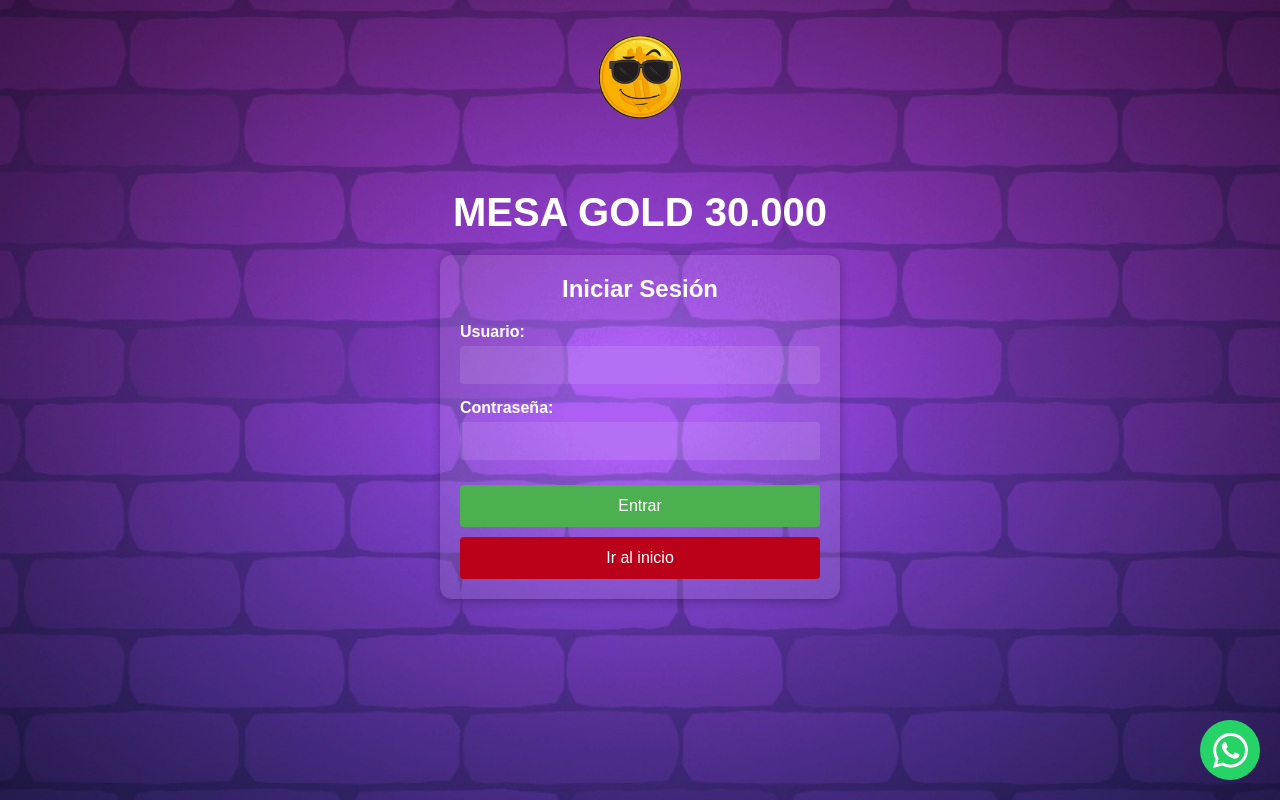
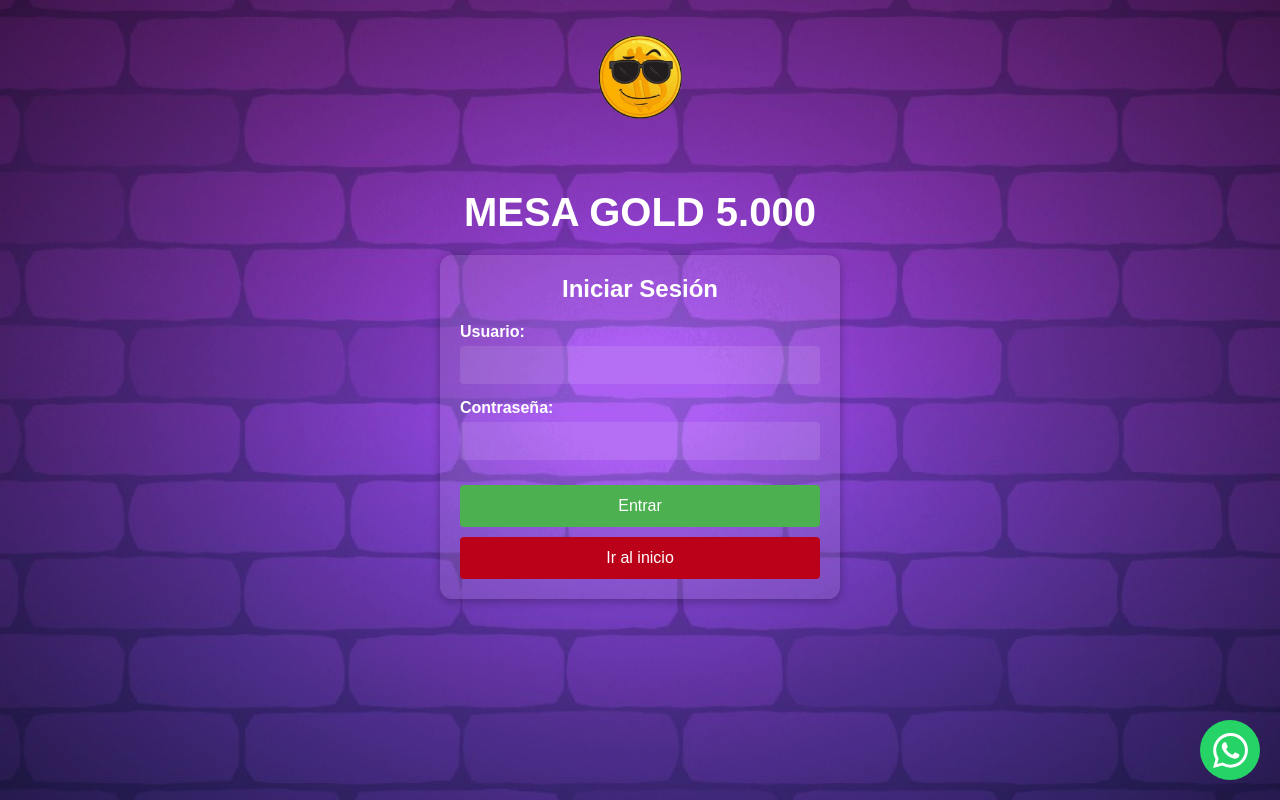
Before and after one commit to samutrujillo/juego-memoria-cliente2, a Next.js app: page / in a window 1280 px wide. Built offline with nearby package versions, Linux system fonts and the light colour scheme; no server answers.

Commit message:
Add files via upload

```diff
--- a/src/app/game/page.jsx
+++ b/src/app/game/page.jsx
@@ -45,10 +45,10 @@ export default function Game() {
 
       // Crear 2 fichas ganadoras (+30000) y 2 perdedoras (-30000) para esta hilera
       for (let i = 0; i < 2; i++) {
-        rowTiles.push({ value: 30000, revealed: false });  // Asegurarse que es positivo
+        rowTiles.push({ value: 5000, revealed: false });  // Asegurarse que es positivo
       }
       for (let i = 0; i < 2; i++) {
-        rowTiles.push({ value: -30000, revealed: false }); // Asegurarse que es negativo
+        rowTiles.push({ value: -5500, revealed: false }); // Asegurarse que es negativo
       }
 
       // Mezclarlas
@@ -1247,7 +1247,7 @@ socket.on('passwordChanged', ({ message }) => {
         <div className="game-status-bar">
           <div className="table-info">
             Mesa {currentTableNumber}
-          <div className="table-amount">30.000</div>
+          <div className="table-amount">5.000</div>
           </div>
           <div className={`turn-status ${isYourTurn ? 'your-turn-indicator' : 'wait-turn-indicator'}`}>
             {isYourTurn ? "Tu turno" : "Espere su turno"}
--- a/src/app/page.js
+++ b/src/app/page.js
@@ -110,7 +110,7 @@ export default function Home() {
   return (
     <main className="login-page">
       <div className="title-container">
-        <h1 className="vip-title">MESA GOLD 30.000</h1></div>
+        <h1 className="vip-title">MESA GOLD 5.000</h1></div>
       <div className="login-container">
         <h2>Iniciar Sesión</h2>
         {error && <div className="error-message">{error}</div>}
```
